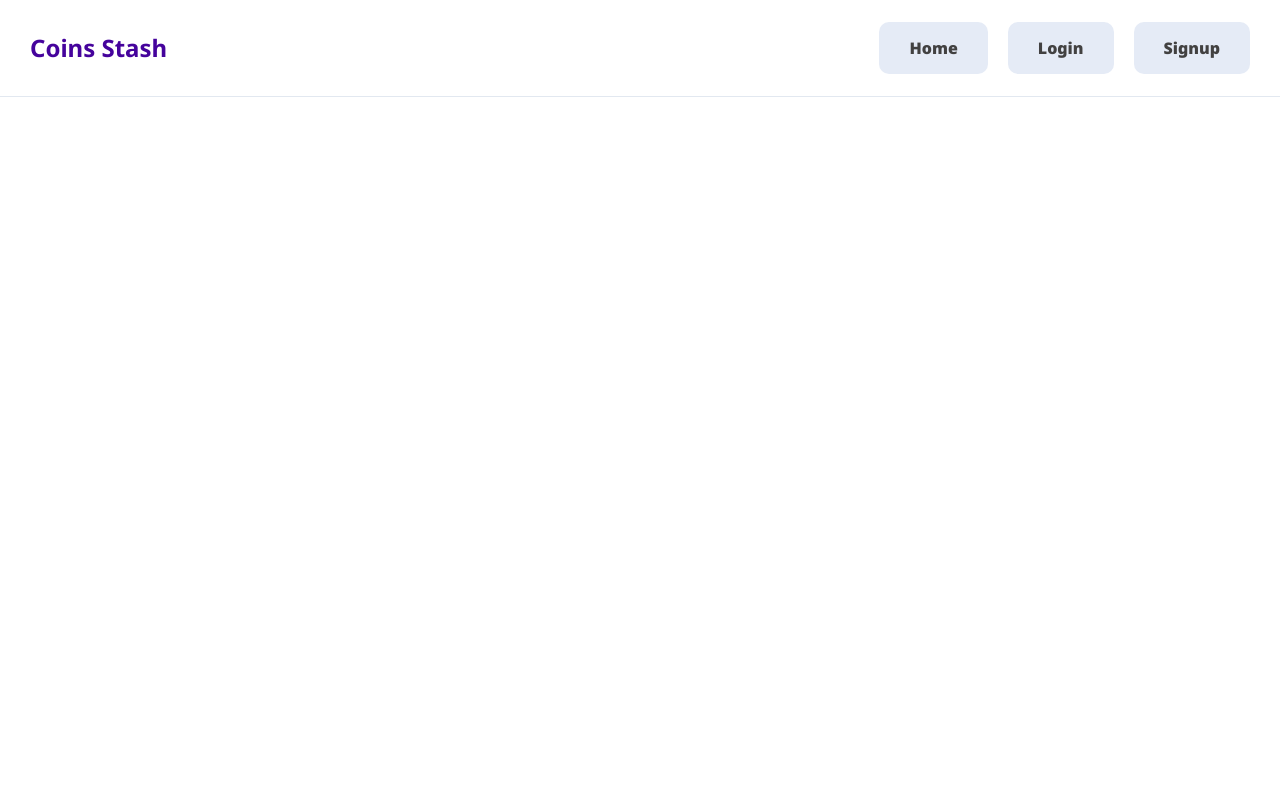
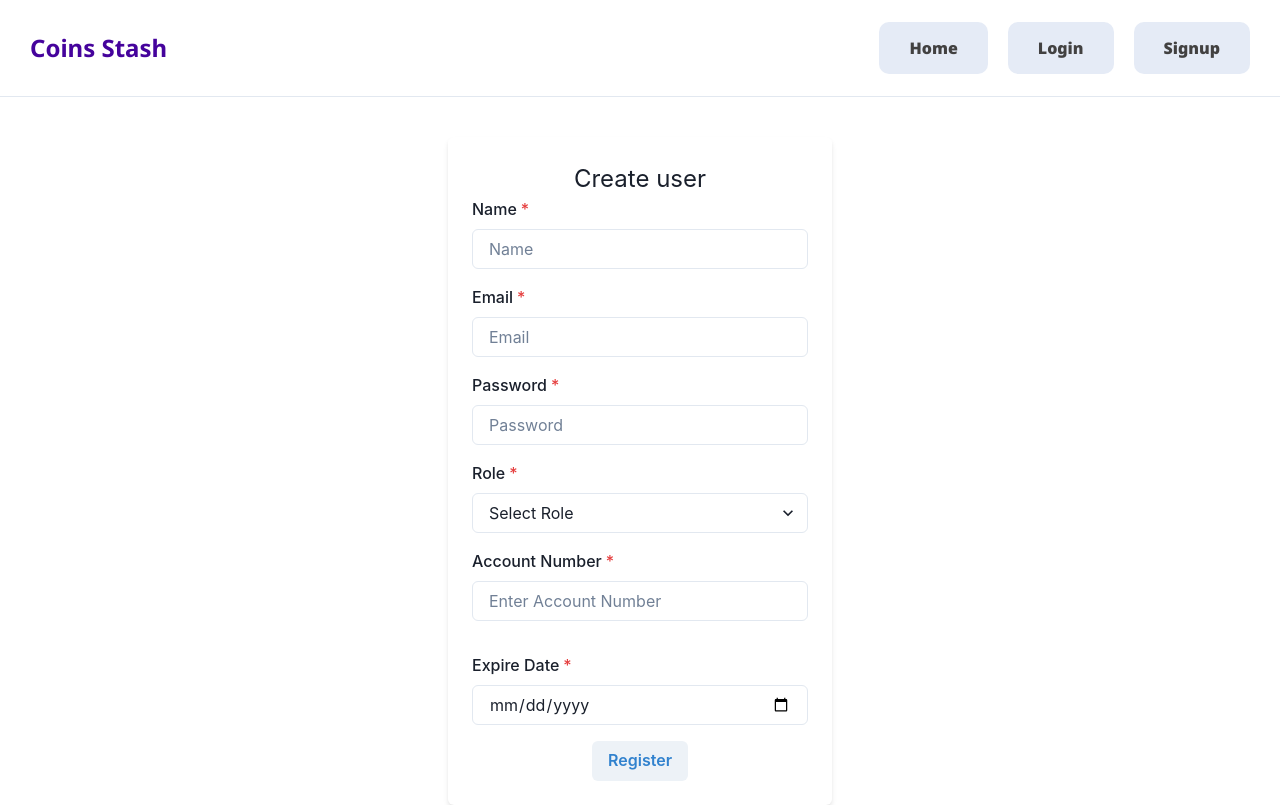
Before and after one commit to baba-hyperface/SavingsApp, a React (Vite) app in the folder SavingsApp/: page /createuser in a window 1280 px wide. Built offline with nearby package versions, Linux system fonts and the light colour scheme; no server answers.

Commit message:
httpcookies added

```diff
--- a/SavingsApp/package.json
+++ b/SavingsApp/package.json
@@ -18,6 +18,7 @@
     "chart.js": "^4.4.5",
     "date-fns": "^4.1.0",
     "framer-motion": "^11.11.9",
+    "js-cookie": "^3.0.5",
     "react": "^18.3.1",
     "react-chartjs-2": "^5.2.0",
     "react-datepicker": "^7.5.0",
--- a/SavingsApp/src/App.jsx
+++ b/SavingsApp/src/App.jsx
@@ -16,6 +16,7 @@ import { useEffect, useState } from 'react'
 import api from './components/api'
 import Admin from './components/Admin'
 import { AdminPot } from './components/AdminPot'
+import AdminCreateUser from './components/AdminCreateuser'
 
 function App() {
   const [potData, setPotData] = useState([]);
@@ -50,6 +51,7 @@ function App() {
           <Route path='/chart' element={<DonutChart savingsData={potData} />} />
           <Route path='/admin' element={<Admin />} />
           <Route path='/admin/:id' element={<AdminPot />} />
+          <Route path='createuser' element={<AdminCreateUser/>}/>
         </Routes>
       </Box>
   )
--- a/SavingsApp/src/components/Admin.jsx
+++ b/SavingsApp/src/components/Admin.jsx
@@ -1,7 +1,8 @@
 import React, { useEffect, useState } from 'react';
 import api from './api';
 import '../styles/Admin.css';
-import { useNavigate } from 'react-router-dom';
+import { Link, useNavigate } from 'react-router-dom';
+import { Box, Button, Flex, Text } from '@chakra-ui/react';
 
 export const Admin = () => {
     const [users, setUsers] = useState([]);
@@ -12,8 +13,6 @@ export const Admin = () => {
 const handleNav = (userid) => {
       nav(`/admin/${userid}`);
     };
-
-
 
     useEffect(() => {
         const fetchUsers = async () => {
@@ -55,7 +54,24 @@ const handleNav = (userid) => {
 
     return (
         <div className="admin-container">
-            <h1>User Management</h1>
+            <Flex justify="space-between" align="center" mb="4">
+                <Text
+                fontWeight={"900"}
+                as={"h1"}
+                fontSize={'28px'}
+                 >User Management</Text>
+                <Button
+                    as={Link}
+                    to="/createuser"
+                    colorScheme="teal"
+                    size="sm"
+                    borderRadius="md"
+                >
+                    + Create User
+                </Button>
+            </Flex>
+
+            {/* <h1>User Management</h1> */}
             <table className="user-table">
                 <thead>
                     <tr>
--- /dev/null
+++ b/SavingsApp/src/components/AdminCreateuser.jsx
@@ -0,0 +1,154 @@
+import { Link } from "react-router-dom";
+import React, { useState } from "react";
+import api from "./api";
+import {
+  Box,
+  Button,
+  FormControl,
+  FormLabel,
+  Input,
+  Select,
+  Text,
+  VStack,
+  useToast,
+} from "@chakra-ui/react";
+
+const AdminCreateUser = () => {
+  const [name, setName] = useState("");
+  const [email, setEmail] = useState("");
+  const [password, setPassword] = useState("");
+  const [accountNumber, setAccountNumber] = useState("");
+  const [expDate, setExpDate] = useState("");
+  const [role, setRole] = useState("");
+  const toast = useToast();
+
+  const handleSubmit = async (e) => {
+    e.preventDefault();
+    try {
+      const response = await api.post("/register", {
+        name,
+        email,
+        password,
+        role,
+        accountNumber,
+        expDate,
+      });
+      console.log("API response:", response);
+
+      toast({
+        title: "user created successful.",
+        description: "successfully Registration",
+        status: "success",
+        duration: 2000,
+        isClosable: true,
+      });
+
+    } catch (err) {
+      console.error("Registration error:", err);
+
+      toast({
+        title: "Registration failed.",
+        description:
+          err.response?.data?.message ||
+          err.message ||
+          "Please check your credentials.",
+        status: "error",
+        duration: 2000,
+        isClosable: true,
+      });
+    }
+  };
+  const handleChange = (e) => {
+    setRole(e.target.value);
+  };
+
+
+  return (
+    <Box
+      maxW="sm"
+      mx="auto"
+      mt="10"
+      p="6"
+      boxShadow="md"
+      borderRadius="md"
+      bg="white"
+    >
+      <Text fontSize="2xl" align={"center"}>Create user</Text>
+      <form onSubmit={handleSubmit}>
+        <VStack spacing={4}>
+          <FormControl id="name" isRequired>
+            <FormLabel>Name</FormLabel>
+            <Input
+              type="text"
+              placeholder="Name"
+              value={name}
+              onChange={(e) => setName(e.target.value)}
+              required
+            />
+          </FormControl>
+
+          <FormControl id="email" isRequired>
+            <FormLabel>Email</FormLabel>
+            <Input
+              type="email"
+              placeholder="Email"
+              value={email}
+              onChange={(e) => setEmail(e.target.value)}
+              required
+            />
+          </FormControl>
+
+          <FormControl id="password" isRequired>
+            <FormLabel>Password</FormLabel>
+            <Input
+              type="password"
+              placeholder="Password"
+              value={password}
+              onChange={(e) => setPassword(e.target.value)}
+              required
+            />
+          </FormControl>
+
+          <FormControl id="role" isRequired>
+            <FormLabel>Role</FormLabel>
+            <Select
+              placeholder="Select Role"
+              size="md"
+              value={role}
+              onChange={handleChange}
+            >
+              <option value="admin">Admin</option>
+              <option value="user">User</option>
+            </Select>
+          </FormControl>
+
+          <FormControl id="accountnumber" isRequired>
+            <FormLabel>Account Number</FormLabel>
+            <Input
+              type="Number"
+              placeholder="Enter Account Number"
+              value={accountNumber}
+              onChange={(e) => setAccountNumber(e.target.value)}
+              required
+            />
+          </FormControl>
+          <FormControl id="expiredate" mt="4" isRequired>
+            <FormLabel>Expire Date</FormLabel>
+            <Input
+              type="date"
+              placeholder="Enter ExpireDate"
+              value={expDate}
+              onChange={(e) => setExpDate(e.target.value)}
+              required
+            />
+          </FormControl>
+          <Button type="submit" color={"blue.500"}>
+            Register
+          </Button>
+        </VStack>
+      </form>
+    </Box>
+  );
+};
+
+export default AdminCreateUser;
--- a/SavingsApp/src/components/DeActivatedPage.jsx
+++ b/SavingsApp/src/components/DeActivatedPage.jsx
@@ -5,12 +5,10 @@ import { usePlans } from './ContextApi';
 
 export const DeActivatedPage = () => {
   const [deactivatedPlans, setDeactivatedPlans] = useState([]);
-  const { handleDeletePlan, userId } = usePlans();
+  const { handleDeletePlan} = usePlans();
+  const userId=localStorage.getItem("userid");
   const toast = useToast();
-  const bgGradient = useColorModeValue(
-    'linear(to-br, teal.100, blue.50)',
-    'linear(to-br, teal.700, blue.900)'
-  );
+
 
   useEffect(() => {
     const fetchPlans = async () => {
--- a/SavingsApp/src/components/Nav.jsx
+++ b/SavingsApp/src/components/Nav.jsx
@@ -2,6 +2,7 @@ import React, { useEffect, useState } from 'react';
 import { Link, useNavigate } from 'react-router-dom';
 import '../styles/Nav.css';
 import api from './api';
+import Cookies from 'js-cookie';
 
 const Nav = () => {
   const [isAuthenticated, setIsAuthenticated] = useState(false);
@@ -26,6 +27,10 @@ const Nav = () => {
     }
   }
 
+const role = Cookies.get('role');
+console.log("role",role);
+
+
   const toggleMenu = () => {
     setIsMenuOpen(!isMenuOpen);
   };
@@ -45,6 +50,13 @@ const Nav = () => {
               <li>
                 <Link className="nav-link" to="/dashboard">DashBoard</Link>
               </li>
+
+              { role=="admin" &&
+              <li>
+                <Link className="nav-link" to="/admin">Admin</Link>
+
+              </li>
+          }
               <li>
                 <Link className="nav-link logout-btn" to="/" onClick={handleLogout}>
                   Logout
@@ -77,6 +89,10 @@ const Nav = () => {
             {isAuthenticated ? (
               <>
                 <li><Link to="/dashboard" onClick={toggleMenu}>Dashboard</Link></li>
+
+                { role=="admin" &&
+                <li><Link to="/admin" onClick={toggleMenu}>Admin panel</Link></li>
+}
                 <li><Link to="/" onClick={() => { handleLogout(); toggleMenu(); }}>Logout</Link></li>
               </>
             ) : (
```
Also changed, not shown: 2 other files (tests, documents, lock files or other folders).
